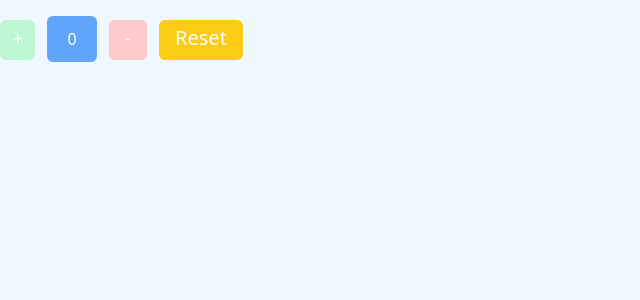
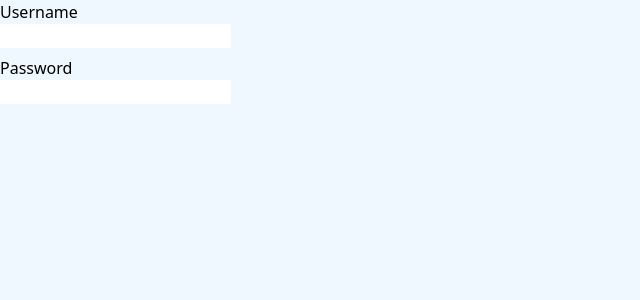
Before and after one commit to kry23/koray-korkmaz-dev-hope-react-mod-exercises, a React (Create React App) app: page / in a window 1280 px wide. Shown: the top 300 px of the page, without its empty margins (0-640 px from the left). Built offline with nearby package versions, Linux system fonts and the light colour scheme.

Commit message:
customHooks-2 sol.

```diff
--- a/src/App.jsx
+++ b/src/App.jsx
@@ -14,6 +14,7 @@ import "./basic.css";
 import GithubUser from "./GithubUser";
 import GithubUserList from "./GithubUserList";
 import HookClickCounter from "./HookClickCounter";
+import UserForm from "./UserForm";
 function App() {
   const [language, setLanguage] = useState("en");
   const handleLanguage = (e) => {
@@ -22,7 +23,8 @@ function App() {
   const numbers = [12, 13, 14, 15];
   return (
     <div>
-      <HookClickCounter />
+      <UserForm />
+      {/* <HookClickCounter /> */}
       {/* <Welcome name="koray" /> */}
       {/* <GithubUserList /> */}
       {/* <Sum /> */}
--- /dev/null
+++ b/src/UserForm.jsx
@@ -0,0 +1,31 @@
+import React, { useState } from "react";
+import { useCustomer } from "./useCustomer";
+
+function UserForm() {
+  const { username, password, onHandlePassword, onHandleUsername } =
+    useCustomer();
+  return (
+    <div className="flex flex-col space-y-2">
+      <label htmlFor="username">
+        Username <br />
+        <input
+          type="text"
+          id="username"
+          value={username}
+          onChange={onHandleUsername}
+        />
+      </label>
+      <label htmlFor="password">
+        Password <br />
+        <input
+          type="password"
+          id="password"
+          value={password}
+          onChange={onHandlePassword}
+        />
+      </label>
+    </div>
+  );
+}
+
+export default UserForm;
--- /dev/null
+++ b/src/useCustomer.jsx
@@ -0,0 +1,22 @@
+import { useState } from "react";
+
+export function useCustomer() {
+  const [username, setUsername] = useState("");
+  const [password, setPassword] = useState("");
+
+  const handleUsername = (e) => {
+    setUsername(e.target.value);
+    console.log(username);
+  };
+  const handlePassword = (e) => {
+    setPassword(e.target.value);
+    console.log(password);
+  };
+
+  return {
+    username: username,
+    password: password,
+    onHandleUsername: handleUsername,
+    onHandlePassword: handlePassword,
+  };
+}
```
